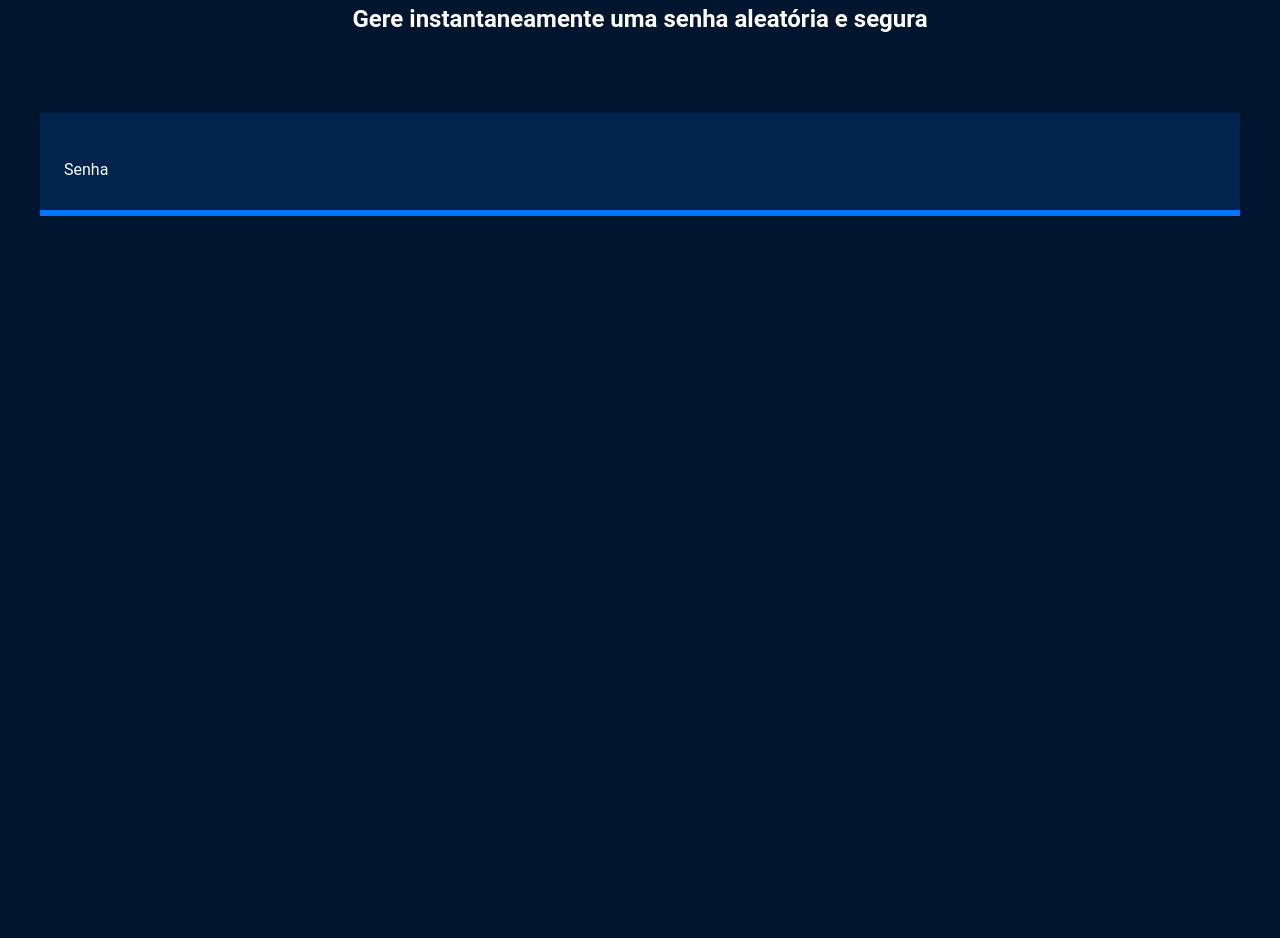
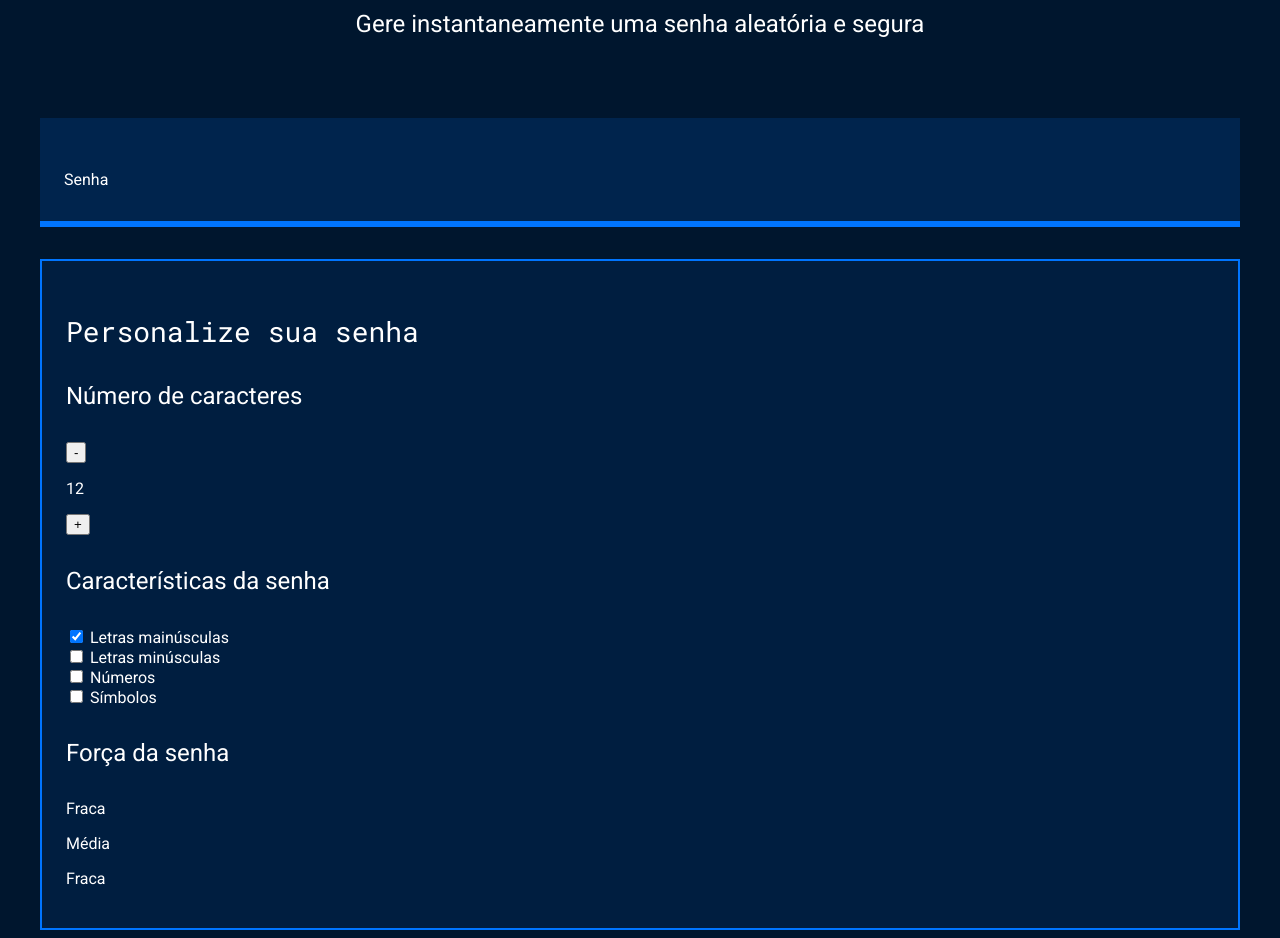
Before and after one commit to priscilakovalek/Gerador-de-senhas, a plain HTML site: page index.html in a window 1280 px wide. Shown: the part 208-1146 px from the top of the page. Before the commit the page ends 800 px from the top, so only its background shows below. Drawn offline with Linux system fonts and the light colour scheme.

Commit message:
parametros criados

```diff
--- a/index.html
+++ b/index.html
@@ -4,7 +4,7 @@
 <head>
     <meta charset="UTF-8">
     <meta name="viewport" content="width=device-width, initial-scale=1.0">
-    <title>Gerador de Senhas</title>
+    <title>Gerador de senha</title>
     <link rel="stylesheet" href="style.css">
 </head>
 
@@ -15,10 +15,59 @@
             <h2 class="titulo-principal">Gerador de senhas</h2>
             <h3 class="titulo-secundario">Gere instantaneamente uma senha aleatória e segura</h3>
          </div>
+
         <div class="conteudo-senha">
             <label for="senha">Senha</label>
             <input name="senha" type="text" id="campo-senha">
         </div>
+
+        <div class="parametro">
+            <h3 class="parametro-titulo">Personalize sua senha</h3>
+            <div class="parametro-coluna__senha">
+                <div class="parametro-senha">
+                    <h4 class="parametro-senha__titulo">Número de caracteres</h4>
+                    <div class="parametro-senha-botoes">
+                        <button class="parametro-senha__botao">-</button>
+                        <p class="parametro-senha__texto">12</p>
+                        <button class="parametro-senha__botao">+</button>
+                    </div>
+
+                </div>
+                <div class="parametro-senha">
+                    <h4 class="parametro-senha__titulo">Características da senha</h4>
+                    <div clas="parametro-senha-checkbox">
+                      <input name="maiusculo" type="checkbox" checked>
+                      <label  for="maiusculo"> Letras mainúsculas</label>
+                    </div>
+
+                    <div class="parametro-senha-checkbox"></div>
+                    <input name="minusculo" type="checkbox" class="checkbox">
+                    <label for="minusculo">Letras minúsculas</label>
+                </div>
+
+                <div class="parametro-senha-checkbox">
+                  <input name="numeros" type="checkbox">
+                  <label for="numeros">Números</label>
+                </div>
+
+                <div class="parametro-senha-checkbox">
+                  <input name="simbolo" type="checkbox">
+                  <label for="simbolo">Símbolos</label>
+                </div>
+
+                <div class="parametro-senha">
+                    <h4 class="parametro-senha__titulo">Força da senha</h4>
+                    <div class="barra"></div>
+                    <div class="forca forte"></div>
+                    <div class="parametro-senha-textos">
+                    <p>Fraca</p>
+                    <p>Média</p>
+                    <p>Fraca</p>
+                </div>
+
+                </div>
+            </div>
+        </div>
     </section>
 </body>
 </html>
--- a/style.css
+++ b/style.css
@@ -1,17 +1,21 @@
-@import url('https://fonts.googleapis.com/css2?family=Roboto+Mono:ital,wght@0,100..700;1,100..700&display=swap');
+@import url('https://fonts.googleapis.com/css2?family=Roboto&family=Roboto+Mono&display=swap');
 
 :root{
-    --branco:white;
-    --cor-de-fundo:#00162E;
+    --branco: white;
+    --cor-de-fundo: #00162E;
     --fundo-senha: #00244D;
     --fundo-texto: #001E40;
-    --borda:#0075FF;
-    --roboto:'Roboto', sans-serif;
-    --roboto-mono:'Roboto Mono'monospace;
+    --borda: #0075FF;
+    --roboto: 'Roboto', sans-serif;
+    --roboto-mono: 'Roboto Mono', monospace;
+}
+
+*{
+    font-weight: 400;
 }
 
 body{
-    color:var(--branco);
+    color: var(--branco);
     background-color: var(--cor-de-fundo);
     font-family: var(--roboto);
 }
@@ -43,6 +47,7 @@ body{
     color: var(--branco);
     font-family: var(--roboto-mono);
     font-size: 40px;
+    width: 70%;
 }
 
 #campo-senha:focus{
@@ -53,3 +58,19 @@ body{
     max-width: 1200px;
     margin: 0 auto;
 }
+
+.parametro{
+    background-color: var(--fundo-texto);
+    border: 2px solid var(--borda);
+    margin-top: 32px;
+    padding: 24px;
+}
+
+.parametro-titulo{
+    font-family: var(--roboto-mono);
+    font-size: 28px;
+}
+
+.parametro-senha__titulo{
+    font-size: 24px;
+}
```
Lines whose indentation alone changed are shown as unchanged.
